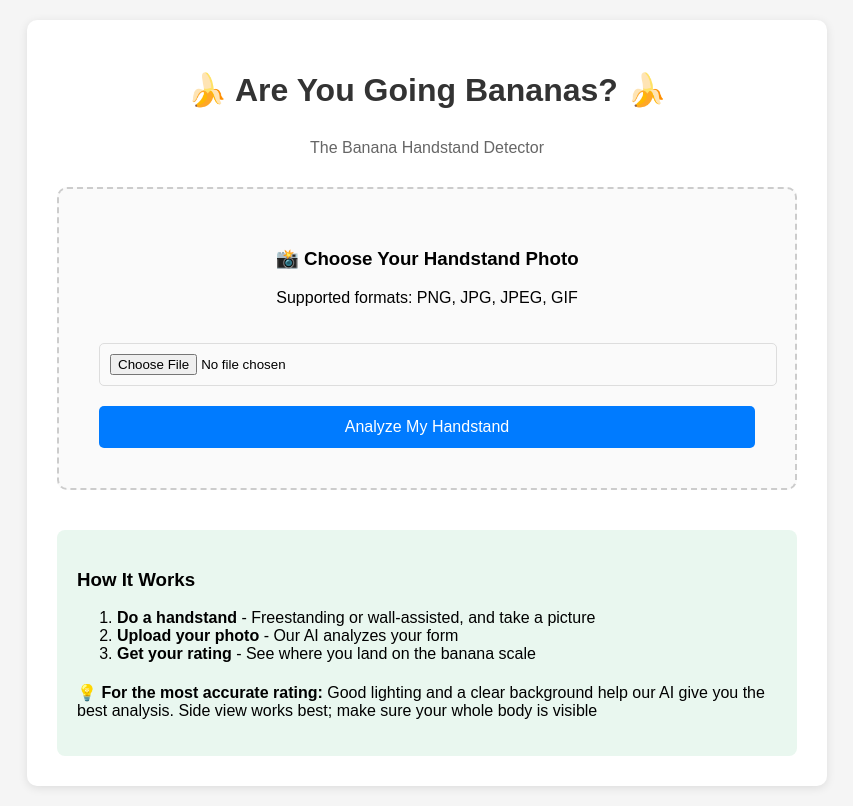
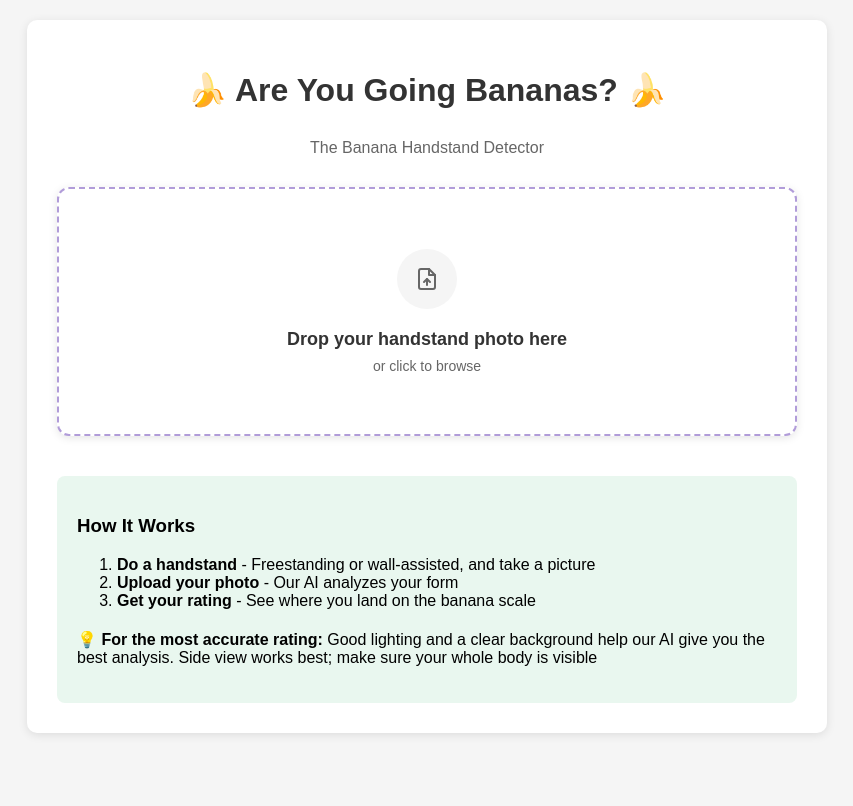
Before and after one commit to shhirl/fixmybanana, a Flask app: page / in a window 1280 px wide. Shown: the whole page, without its empty margins (213-1066 px from the left). After the commit the page ends 735 px from the top, so only its background shows below. Run offline with Flask 3, Linux system fonts and the light colour scheme.

Commit message:
change upload image box

```diff
--- a/templates/base.html
+++ b/templates/base.html
@@ -23,24 +23,66 @@
             text-align: center;
             margin-bottom: 30px;
         }
-        .upload-area {
-            border: 2px dashed #ccc;
-            border-radius: 10px;
-            padding: 40px;
-            text-align: center;
-            background-color: #fafafa;
+        .upload-container {
             margin: 20px 0;
         }
+        .upload-area {
+            background-color: white;
+            border: 2px dashed #b19cd9;
+            border-radius: 12px;
+            padding: 60px 40px;
+            text-align: center;
+            cursor: pointer;
+            transition: all 0.3s ease;
+            box-shadow: 0 2px 8px rgba(0,0,0,0.1);
+            position: relative;
+        }
         .upload-area:hover {
-            border-color: #007bff;
-            background-color: #f0f8ff;
+            border-color: #9b7fb8;
+            box-shadow: 0 4px 12px rgba(0,0,0,0.15);
+        }
+        .upload-area.dragover {
+            border-color: #7b5fa3;
+            background-color: #f8f6ff;
+        }
+        .upload-icon {
+            width: 60px;
+            height: 60px;
+            background-color: #f5f5f5;
+            border-radius: 50%;
+            display: flex;
+            align-items: center;
+            justify-content: center;
+            margin: 0 auto 20px;
+            color: #666;
+        }
+        .upload-text {
+            margin-top: 20px;
+        }
+        .upload-primary {
+            font-size: 18px;
+            font-weight: 600;
+            color: #333;
+            margin: 0 0 8px 0;
+        }
+        .upload-secondary {
+            font-size: 14px;
+            color: #666;
+            margin: 0;
+        }
+        .file-info {
+            margin-top: 15px;
+            padding: 10px;
+            background-color: #f8f9fa;
+            border-radius: 6px;
+            text-align: center;
+        }
+        .file-info p {
+            margin: 0;
+            color: #495057;
         }
         input[type="file"] {
-            margin: 20px 0;
-            padding: 10px;
-            border: 1px solid #ddd;
-            border-radius: 5px;
-            width: 100%;
+            display: none;
         }
         button {
             background-color: #007bff;
@@ -88,5 +130,73 @@
     <div class="container">
         {% block content %}{% endblock %}
     </div>
+
+    <script>
+        document.addEventListener('DOMContentLoaded', function() {
+            const uploadArea = document.getElementById('uploadArea');
+            const fileInput = document.getElementById('fileInput');
+            const fileInfo = document.getElementById('fileInfo');
+            const fileName = document.getElementById('fileName');
+            const analyzeBtn = document.getElementById('analyzeBtn');
+
+            if (uploadArea && fileInput) {
+                // Click to upload
+                uploadArea.addEventListener('click', function() {
+                    fileInput.click();
+                });
+
+                // File selection handler
+                fileInput.addEventListener('change', function(e) {
+                    const file = e.target.files[0];
+                    if (file) {
+                        fileName.textContent = file.name;
+                        fileInfo.style.display = 'block';
+                        analyzeBtn.style.display = 'block';
+
+                        // Update upload area text
+                        const uploadPrimary = uploadArea.querySelector('.upload-primary');
+                        const uploadSecondary = uploadArea.querySelector('.upload-secondary');
+                        uploadPrimary.textContent = 'File selected: ' + file.name;
+                        uploadSecondary.textContent = 'Click to choose a different file';
+                    }
+                });
+
+                // Drag and drop functionality
+                uploadArea.addEventListener('dragover', function(e) {
+                    e.preventDefault();
+                    uploadArea.classList.add('dragover');
+                });
+
+                uploadArea.addEventListener('dragleave', function(e) {
+                    e.preventDefault();
+                    uploadArea.classList.remove('dragover');
+                });
+
+                uploadArea.addEventListener('drop', function(e) {
+                    e.preventDefault();
+                    uploadArea.classList.remove('dragover');
+
+                    const files = e.dataTransfer.files;
+                    if (files.length > 0) {
+                        const file = files[0];
+                        if (file.type.startsWith('image/')) {
+                            fileInput.files = files;
+                            fileName.textContent = file.name;
+                            fileInfo.style.display = 'block';
+                            analyzeBtn.style.display = 'block';
+
+                            // Update upload area text
+                            const uploadPrimary = uploadArea.querySelector('.upload-primary');
+                            const uploadSecondary = uploadArea.querySelector('.upload-secondary');
+                            uploadPrimary.textContent = 'File selected: ' + file.name;
+                            uploadSecondary.textContent = 'Click to choose a different file';
+                        } else {
+                            alert('Please select an image file.');
+                        }
+                    }
+                });
+            }
+        });
+    </script>
 </body>
 </html>
--- a/templates/index.html
+++ b/templates/index.html
@@ -7,12 +7,26 @@
 </p>
 
 <form action="/upload" method="post" enctype="multipart/form-data">
-    <div class="upload-area">
-        <h3>📸 Choose Your Handstand Photo</h3>
-        <p>Supported formats: PNG, JPG, JPEG, GIF</p>
-        <input type="file" name="file" accept="image/*" required>
-        <br>
-        <button type="submit">Analyze My Handstand</button>
+    <div class="upload-container">
+        <div class="upload-area" id="uploadArea">
+            <div class="upload-icon">
+                <svg width="24" height="24" viewBox="0 0 24 24" fill="none" xmlns="http://www.w3.org/2000/svg">
+                    <path d="M14 2H6C4.9 2 4 2.9 4 4V20C4 21.1 4.89 22 5.99 22H18C19.1 22 20 21.1 20 20V8L14 2Z" stroke="currentColor" stroke-width="2" stroke-linecap="round" stroke-linejoin="round"/>
+                    <polyline points="14,2 14,8 20,8" stroke="currentColor" stroke-width="2" stroke-linecap="round" stroke-linejoin="round"/>
+                    <line x1="12" y1="18" x2="12" y2="12" stroke="currentColor" stroke-width="2" stroke-linecap="round" stroke-linejoin="round"/>
+                    <polyline points="9,15 12,12 15,15" stroke="currentColor" stroke-width="2" stroke-linecap="round" stroke-linejoin="round"/>
+                </svg>
+            </div>
+            <div class="upload-text">
+                <p class="upload-primary">Drop your handstand photo here</p>
+                <p class="upload-secondary">or click to browse</p>
+            </div>
+            <input type="file" name="file" accept="image/*" required id="fileInput" style="display: none;">
+        </div>
+        <div class="file-info" id="fileInfo" style="display: none;">
+            <p>Selected: <span id="fileName"></span></p>
+        </div>
+        <button type="submit" id="analyzeBtn" style="display: none;">Analyze My Handstand</button>
     </div>
 </form>
 
```
